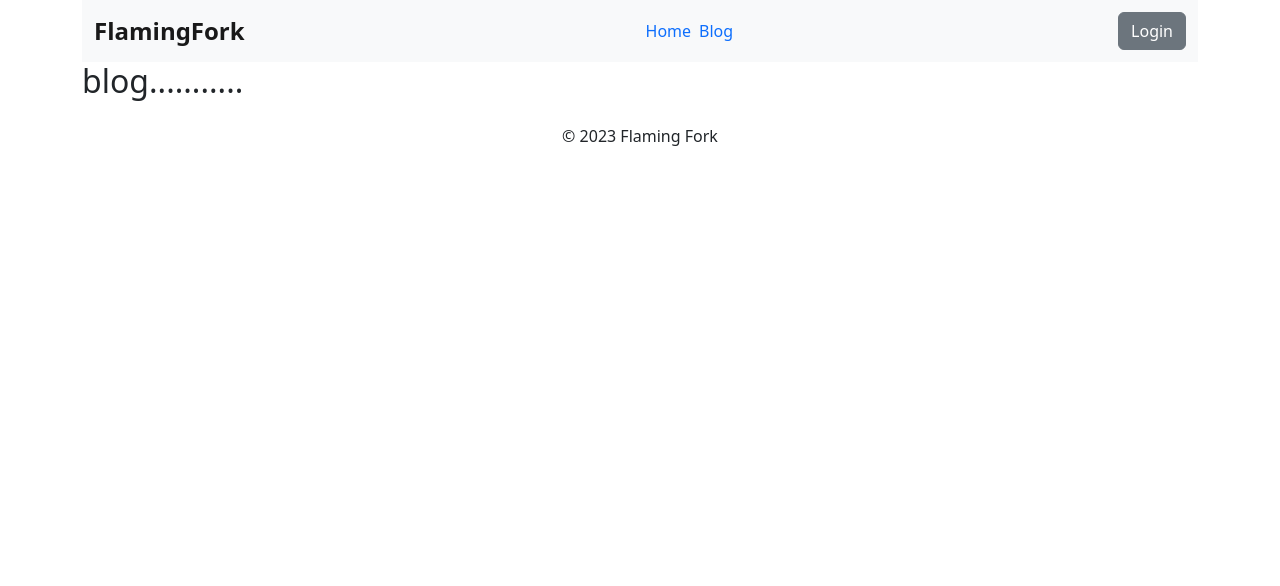
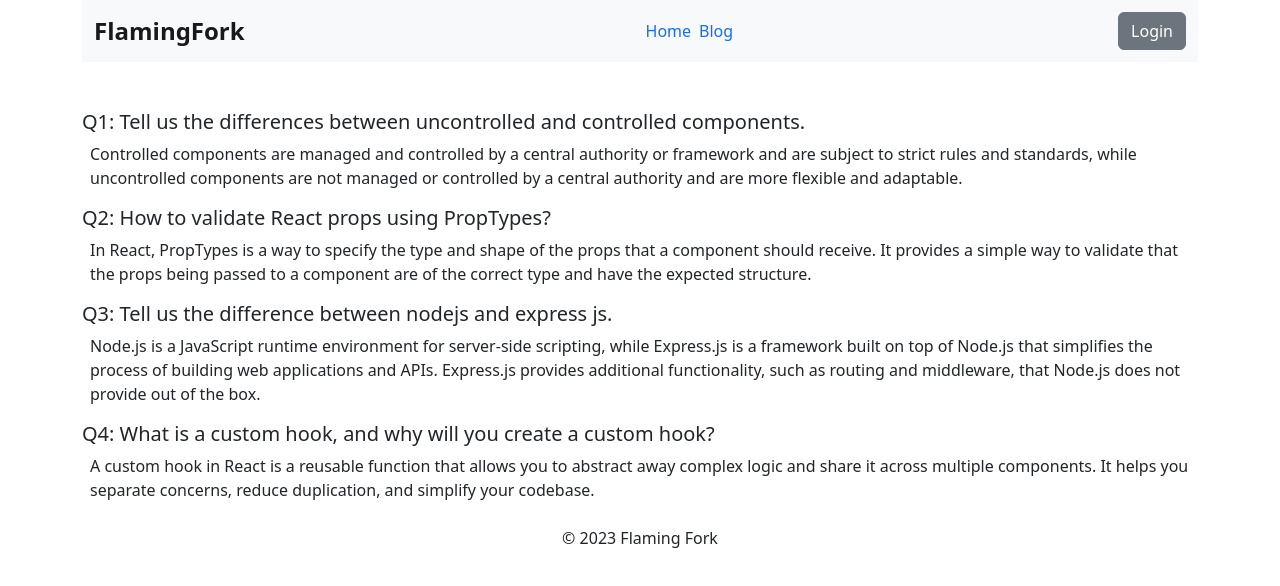
Before and after one commit to sajibsaifullah/chef-recipe-hunter-client, a React (Vite) app: page /blog in a window 1280 px wide. Shown: the top 586 px of the page. Built offline with nearby package versions, Linux system fonts and the light colour scheme; no server answers.

Commit message:
blog added

```diff
--- a/src/pages/Blog/Blog.jsx
+++ b/src/pages/Blog/Blog.jsx
@@ -1,12 +1,53 @@
-import React from 'react';
-import { Container } from 'react-bootstrap';
+import React from "react";
+import { Container } from "react-bootstrap";
 
 const Blog = () => {
-    return (
-        <Container>
-            <h2>blog...........</h2>
-        </Container>
-    );
+  return (
+    <Container className="mt-5">
+      <div>
+        <h5>
+          Q1: Tell us the differences between uncontrolled and controlled
+          components.
+        </h5>
+        <p className="ms-2">
+          Controlled components are managed and controlled by a central
+          authority or framework and are subject to strict rules and standards,
+          while uncontrolled components are not managed or controlled by a
+          central authority and are more flexible and adaptable.
+        </p>
+      </div>
+      <div>
+        <h5>Q2: How to validate React props using PropTypes?</h5>
+        <p className="ms-2">
+          In React, PropTypes is a way to specify the type and shape of the
+          props that a component should receive. It provides a simple way to
+          validate that the props being passed to a component are of the correct
+          type and have the expected structure.
+        </p>
+      </div>
+      <div>
+        <h5>Q3: Tell us the difference between nodejs and express js.</h5>
+        <p className="ms-2">
+          Node.js is a JavaScript runtime environment for server-side scripting,
+          while Express.js is a framework built on top of Node.js that
+          simplifies the process of building web applications and APIs.
+          Express.js provides additional functionality, such as routing and
+          middleware, that Node.js does not provide out of the box.
+        </p>
+      </div>
+      <div>
+        <h5>
+          Q4: What is a custom hook, and why will you create a custom hook?
+        </h5>
+        <p className="ms-2">
+          A custom hook in React is a reusable function that allows you to
+          abstract away complex logic and share it across multiple components.
+          It helps you separate concerns, reduce duplication, and simplify your
+          codebase.
+        </p>
+      </div>
+    </Container>
+  );
 };
 
 export default Blog;
```
